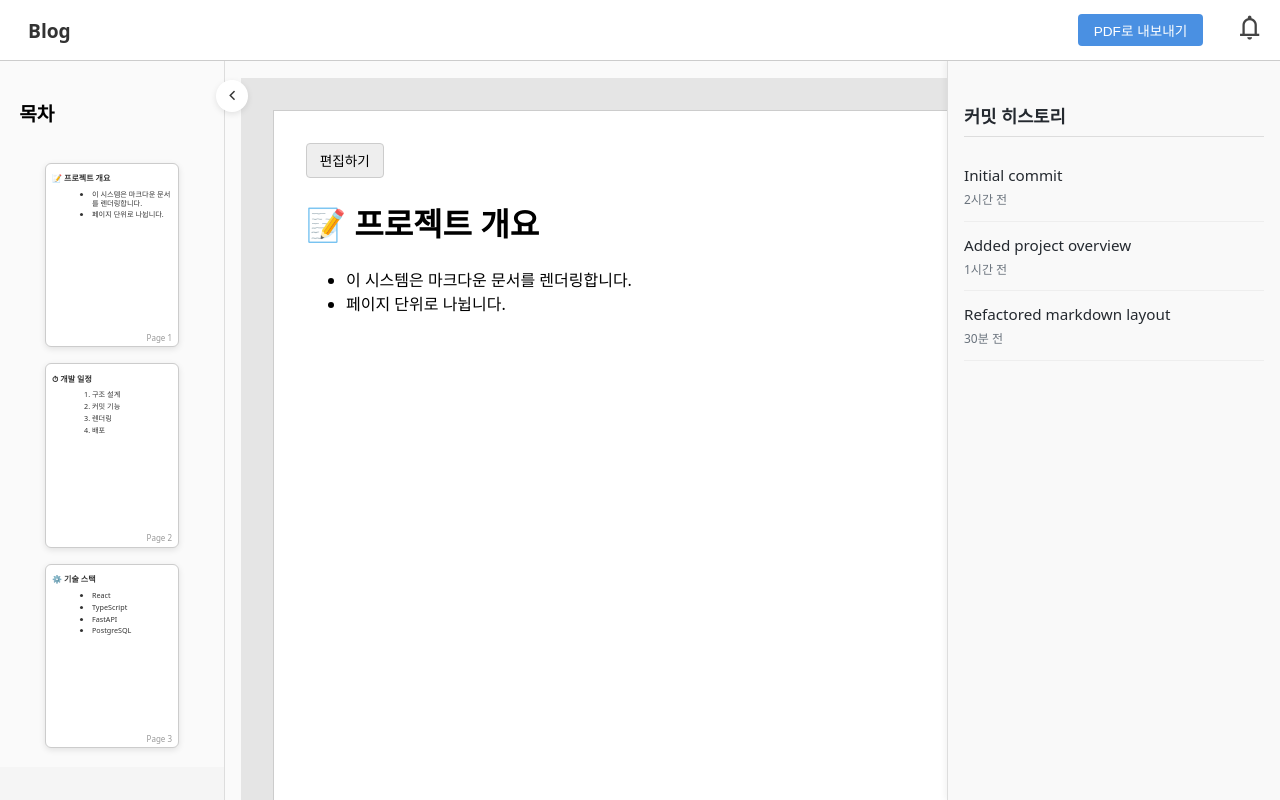
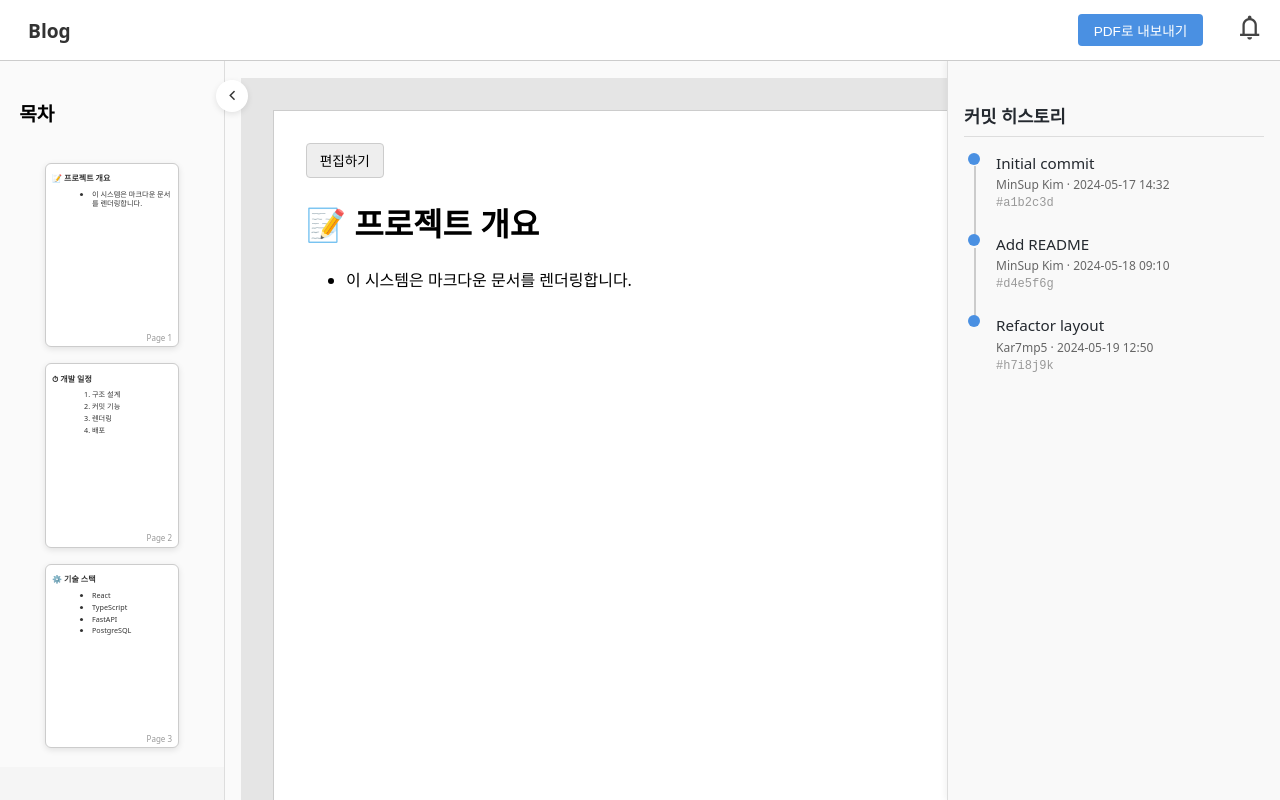
Before and after one commit to Gidok-Database/gidok, a React (Vite) app in the folder frontend/: page /project/Blog in a window 1280 px wide. Both pictures are taken after a click on the element "notifications". Built offline with nearby package versions, Linux system fonts and the light colour scheme.

Commit message:
feat(Project): 커밋 히스토리 깃 그래프처럼 제작

```diff
--- a/frontend/src/pages/Project/Project.css
+++ b/frontend/src/pages/Project/Project.css
@@ -141,3 +141,112 @@
   font-size: 0.75rem;
   color: #6a737d;
 }
+
+.history-panel {
+  width: 300px;
+  background-color: #f9f9f9;
+  border-left: 1px solid #ddd;
+  padding: 1.5rem 1rem;
+  box-shadow: -2px 0 6px rgba(0, 0, 0, 0.05);
+  overflow-y: auto;
+}
+
+.history-panel h3 {
+  font-size: 1.1rem;
+  margin-bottom: 1rem;
+  font-weight: 600;
+  color: #24292f;
+  border-bottom: 1px solid #ddd;
+  padding-bottom: 0.5rem;
+}
+
+.git-graph-list {
+  list-style: none;
+  padding: 0;
+  margin: 0;
+}
+
+.graph-item {
+  display: flex;
+  align-items: flex-start;
+  gap: 0.75rem;
+  padding-bottom: 1.5rem;
+}
+
+.graph-line {
+  display: flex;
+  flex-direction: column;
+  align-items: center;
+  width: 1.25rem;
+}
+
+.circle {
+  width: 0.75rem;
+  height: 0.75rem;
+  background-color: #4a90e2;
+  border-radius: 50%;
+  z-index: 1;
+}
+
+.vertical-line {
+  width: 2px;
+  flex: 1;
+  background-color: #ccc;
+  margin-top: 0.1rem;
+}
+
+.graph-item {
+  display: flex;
+  align-items: flex-start;
+  gap: 0.75rem;
+  padding-bottom: 1.5rem;
+  position: relative;
+}
+
+.graph-line {
+  display: flex;
+  flex-direction: column;
+  align-items: center;
+  width: 1.25rem;
+  position: relative;
+}
+
+.circle {
+  width: 0.75rem;
+  height: 0.75rem;
+  background-color: #4a90e2;
+  border-radius: 50%;
+  z-index: 1;
+  position: relative;
+}
+
+/* 노드 아래를 이어주는 선 */
+.graph-item:not(:last-child) .vertical-line {
+  position: absolute;
+  top: 0.75rem;
+  left: 0.6rem;
+  width: 2px;
+  height: calc(100% + 4rem);
+  background-color: #ccc;
+  z-index: 0;
+}
+
+.commit-info {
+  display: flex;
+  flex-direction: column;
+  gap: 0.2rem;
+}
+.commit-info .commit-message {
+  font-size: 0.95rem;
+  font-weight: 500;
+  color: #24292f;
+}
+.commit-info .commit-meta {
+  font-size: 0.75rem;
+  color: #666;
+}
+.commit-info .commit-hash {
+  font-size: 0.75rem;
+  color: #999;
+  font-family: monospace;
+}
--- a/frontend/src/pages/Project/Project.scss
+++ b/frontend/src/pages/Project/Project.scss
@@ -152,3 +152,115 @@
   font-size: 0.75rem;
   color: #6a737d;
 }
+
+.history-panel {
+  width: 300px;
+  background-color: #f9f9f9;
+  border-left: 1px solid #ddd;
+  padding: 1.5rem 1rem;
+  box-shadow: -2px 0 6px rgba(0, 0, 0, 0.05);
+  overflow-y: auto;
+}
+
+.history-panel h3 {
+  font-size: 1.1rem;
+  margin-bottom: 1rem;
+  font-weight: 600;
+  color: #24292f;
+  border-bottom: 1px solid #ddd;
+  padding-bottom: 0.5rem;
+}
+
+.git-graph-list {
+  list-style: none;
+  padding: 0;
+  margin: 0;
+}
+
+.graph-item {
+  display: flex;
+  align-items: flex-start;
+  gap: 0.75rem;
+  padding-bottom: 1.5rem;
+}
+
+.graph-line {
+  display: flex;
+  flex-direction: column;
+  align-items: center;
+  width: 1.25rem;
+}
+
+.circle {
+  width: 0.75rem;
+  height: 0.75rem;
+  background-color: #4a90e2;
+  border-radius: 50%;
+  z-index: 1;
+}
+
+.vertical-line {
+  width: 2px;
+  flex: 1;
+  background-color: #ccc;
+  margin-top: 0.1rem;
+}
+
+.graph-item {
+  display: flex;
+  align-items: flex-start;
+  gap: 0.75rem;
+  padding-bottom: 1.5rem;
+  position: relative;
+}
+
+.graph-line {
+  display: flex;
+  flex-direction: column;
+  align-items: center;
+  width: 1.25rem;
+  position: relative;
+}
+
+.circle {
+  width: 0.75rem;
+  height: 0.75rem;
+  background-color: #4a90e2;
+  border-radius: 50%;
+  z-index: 1;
+  position: relative;
+}
+
+/* 노드 아래를 이어주는 선 */
+.graph-item:not(:last-child) .vertical-line {
+  position: absolute;
+  top: 0.75rem; // ⬅ circle 아래에서 시작
+  left: 0.6rem; // ⬅ circle 중앙 정렬
+  width: 2px;
+  height: calc(100% + 4rem); // ⬅ 다음 아이템까지 연결
+  background-color: #ccc;
+  z-index: 0;
+}
+
+.commit-info {
+  display: flex;
+  flex-direction: column;
+  gap: 0.2rem;
+
+  .commit-message {
+    font-size: 0.95rem;
+    font-weight: 500;
+    color: #24292f;
+  }
+
+  .commit-meta {
+    font-size: 0.75rem;
+    color: #666;
+  }
+
+  .commit-hash {
+    font-size: 0.75rem;
+    color: #999;
+    font-family: monospace;
+  }
+}
--- a/frontend/src/pages/Project/Project.tsx
+++ b/frontend/src/pages/Project/Project.tsx
@@ -1,27 +1,55 @@
 import { useRef, useState } from "react";
-import { useParams } from "react-router-dom";
+import { useParams, useNavigate } from "react-router-dom";
 import jsPDF from "jspdf";
 import html2canvas from "html2canvas";
 import Sidebar from "@/components/Sidebar/Sidebar";
 import PagedMarkdown from "@/components/PagedMarkdown/PagedMarkdown";
 import "@/pages/Project/Project.css";
 
+interface CommitData {
+  id: string;
+  message: string;
+  author: string;
+  date: string;
+  parents: string[];
+}
+
 export default function Project() {
   const { name: projectName } = useParams();
+  const navigate = useNavigate();
+
   const [markdownPages, setMarkdownPages] = useState([
-    `# 📝 프로젝트 개요\n\n- 이 시스템은 마크다운 문서를 렌더링합니다.\n- 페이지 단위로 나뉩니다.`,
+    `# 📝 프로젝트 개요\n\n- 이 시스템은 마크다운 문서를 렌더링합니다.`,
     `## ⏱ 개발 일정\n\n1. 구조 설계\n2. 커밋 기능\n3. 렌더링\n4. 배포`,
     `## ⚙️ 기술 스택\n\n- React\n- TypeScript\n- FastAPI\n- PostgreSQL`,
   ]);
 
-  const previewRef = useRef<HTMLDivElement>(null);
+  const [commits] = useState<CommitData[]>([
+    {
+      id: "a1b2c3d",
+      message: "Initial commit",
+      author: "MinSup Kim",
+      date: "2024-05-17 14:32",
+      parents: [],
+    },
+    {
+      id: "d4e5f6g",
+      message: "Add README",
+      author: "MinSup Kim",
+      date: "2024-05-18 09:10",
+      parents: ["a1b2c3d"],
+    },
+    {
+      id: "h7i8j9k",
+      message: "Refactor layout",
+      author: "Kar7mp5",
+      date: "2024-05-19 12:50",
+      parents: ["d4e5f6g"],
+    },
+  ]);
 
   const [showHistory, setShowHistory] = useState(false);
-  const [commits] = useState([
-    { message: "Initial commit", time: "2시간 전" },
-    { message: "Added project overview", time: "1시간 전" },
-    { message: "Refactored markdown layout", time: "30분 전" },
-  ]);
+  const previewRef = useRef<HTMLDivElement>(null);
 
   const handlePageUpdate = (index: number, content: string) => {
     const updated = [...markdownPages];
@@ -67,6 +95,7 @@ export default function Project() {
             className="material-symbols-outlined"
             style={{ cursor: "pointer" }}
             onClick={() => setShowHistory(!showHistory)}
+            title="커밋 히스토리 보기"
           >
             notifications
           </span>
@@ -75,19 +104,32 @@ export default function Project() {
 
       <div className="body-container">
         <Sidebar pages={markdownPages} />
+
         <main className="main-content preview-mode">
           <div className="document-preview" ref={previewRef}>
             <PagedMarkdown pages={markdownPages} onUpdate={handlePageUpdate} />
           </div>
         </main>
+
         {showHistory && (
           <aside className="history-panel">
             <h3>커밋 히스토리</h3>
-            <ul className="history-list">
+            <ul className="git-graph-list">
               {commits.map((commit, i) => (
-                <li key={i}>
-                  <div className="commit-message">{commit.message}</div>
-                  <div className="commit-time">{commit.time}</div>
+                <li className="graph-item" key={commit.id} onClick={() =>
+                  navigate(`/project/${projectName}/commit/${commit.id}`)
+                }>
+                  <div className="graph-line">
+                    <div className="circle" />
+                    {i !== commits.length - 1 && <div className="vertical-line" />}
+                  </div>
+                  <div className="commit-info">
+                    <div className="commit-message">{commit.message}</div>
+                    <div className="commit-meta">
+                      <span>{commit.author}</span> · <span>{commit.date}</span>
+                    </div>
+                    <div className="commit-hash">#{commit.id.slice(0, 7)}</div>
+                  </div>
                 </li>
               ))}
             </ul>
```
